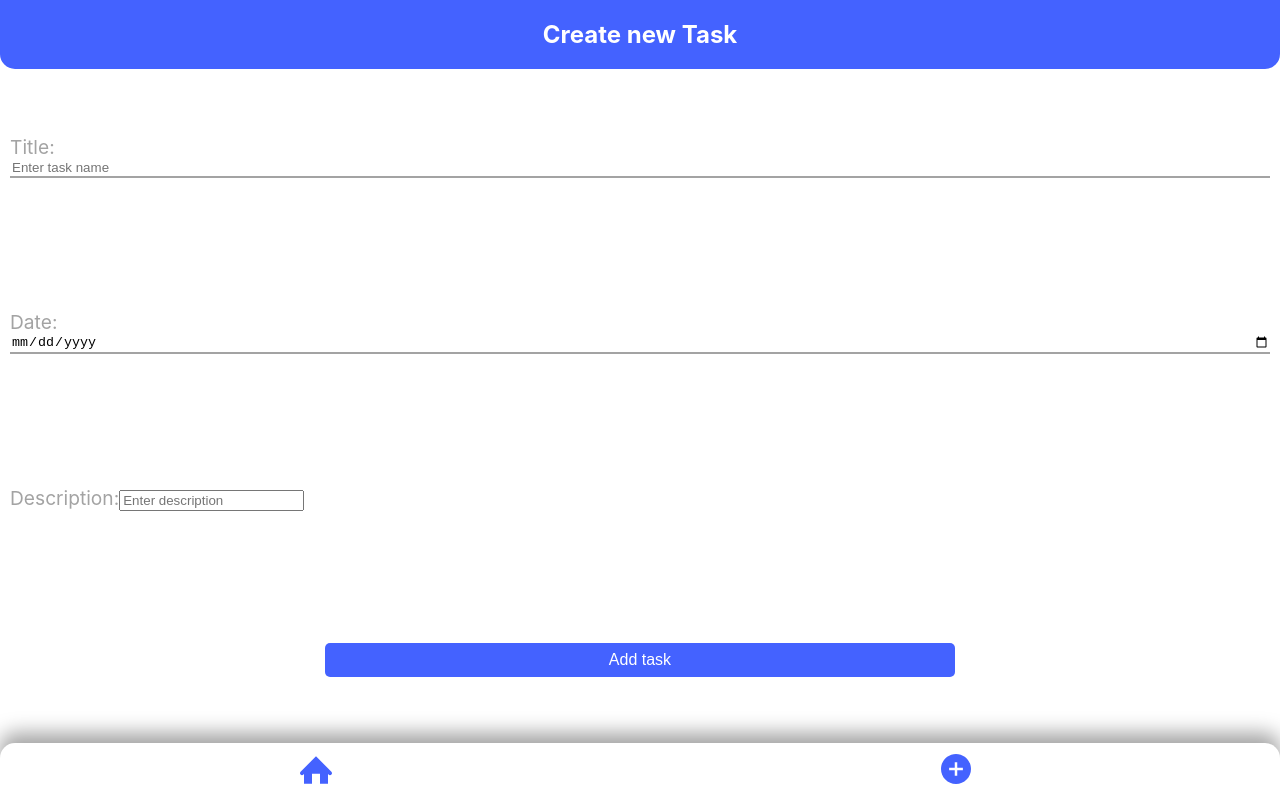
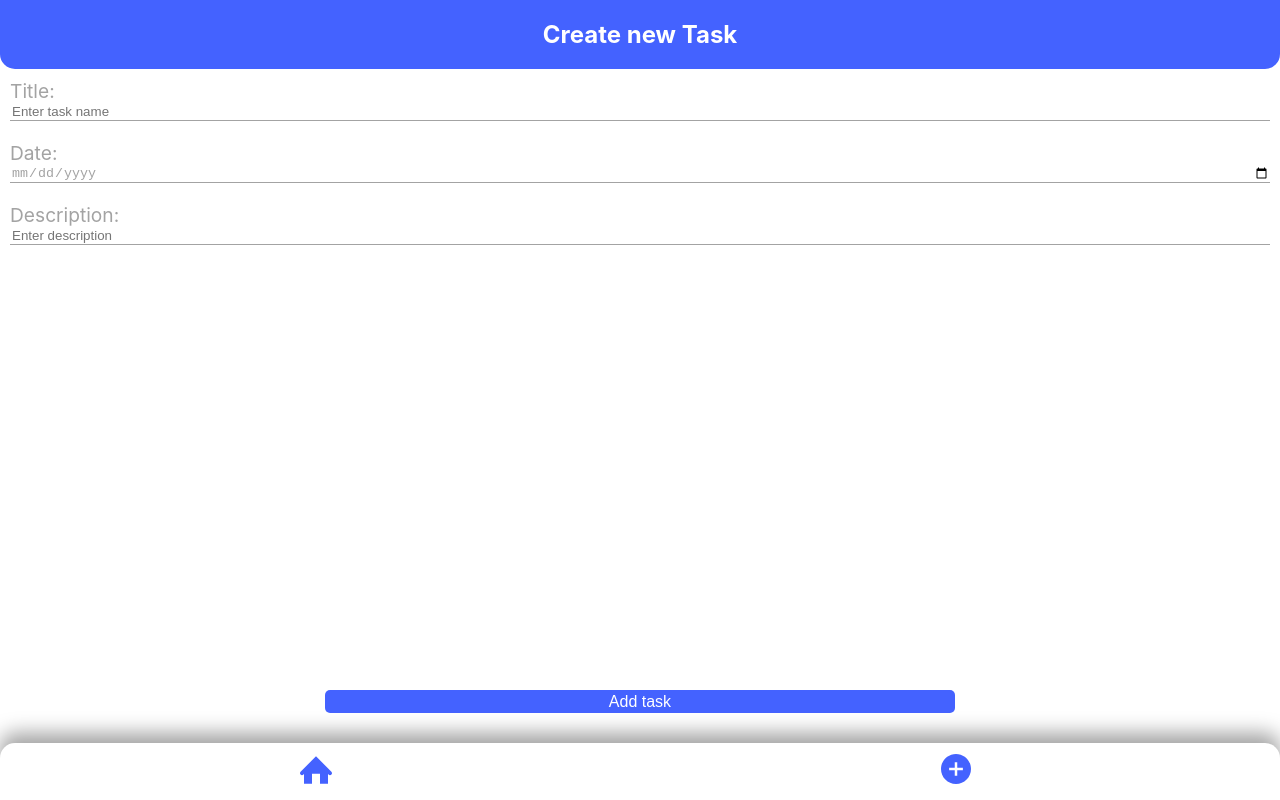
Before and after one commit to JonasImm/todolist, a React (Create React App) app: page /add in a window 1280 px wide. Built offline with nearby package versions, Linux system fonts and the light colour scheme.

Commit message:
Add page layout to add.js

```diff
--- a/db.json
+++ b/db.json
@@ -22,6 +22,12 @@
       "title": "Jonas",
       "date": "2020-08-14",
       "id": 4
+    },
+    {
+      "title": "Jonas",
+      "date": "2020-08-06",
+      "description": "dude",
+      "id": 5
     }
   ]
 }
--- a/src/pages/add.css
+++ b/src/pages/add.css
@@ -8,34 +8,42 @@
   display: flex;
   flex-direction: column;
   align-items: flex-start;
-  justify-content: space-around;
   padding: 0 10px;
   color: #a3a3a3;
   font-size: 1.2rem;
 }
 
-.form > :first-child {
+.form > :first-child,
+.form > :nth-child(2),
+.form > :nth-child(3) {
   display: flex;
   flex-direction: column;
   justify-content: center;
-  width: 100%;
-}
-.form > :nth-child(2) {
-  display: flex;
-  flex-direction: column;
-  justify-content: center;
+  margin: 10px 0;
   width: 100%;
 }
 
 .form > :first-child input,
-.form > :nth-child(2) input {
+.form > :nth-child(2) input,
+.form > :nth-child(3) input {
+  color: #a3a3a3;
   border-style: none;
+  border-width: 1px;
   border-bottom-style: solid;
   border-color: #a3a3a3;
   background-color: transparent;
 }
+
 .form > :last-child {
-  align-self: center;
+  flex-grow: 2;
+  width: 100%;
+  display: flex;
+  justify-content: center;
+  align-items: flex-end;
+  margin-bottom: 30px;
+}
+
+.form > :last-child input {
   width: 50%;
   height: 5%;
   font-size: 1rem;
--- a/src/pages/add.js
+++ b/src/pages/add.js
@@ -31,6 +31,7 @@ const Add = () => {
       await createTodo(todo);
       setTitle("");
       setDate("");
+      setdDescription("");
       setLoading(false);
     } catch (error) {
       console.error(error);
@@ -76,11 +77,13 @@ const Add = () => {
               onChange={descriptionChange}
             />
           </label>
-          <input
-            type="submit"
-            value="Add task"
-            disabled={!title || !date || !description || loading}
-          />
+          <div>
+            <input
+              type="submit"
+              value="Add task"
+              disabled={!title || !date || !description || loading}
+            />
+          </div>
           {error && <p>Something bad happend. Please try again.</p>}
         </form>
 
```
